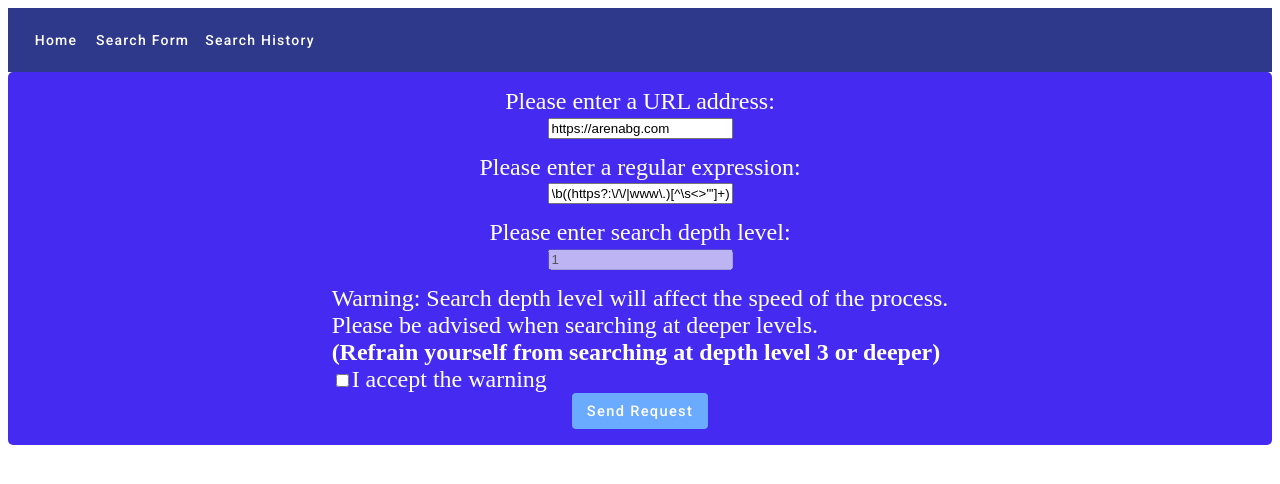
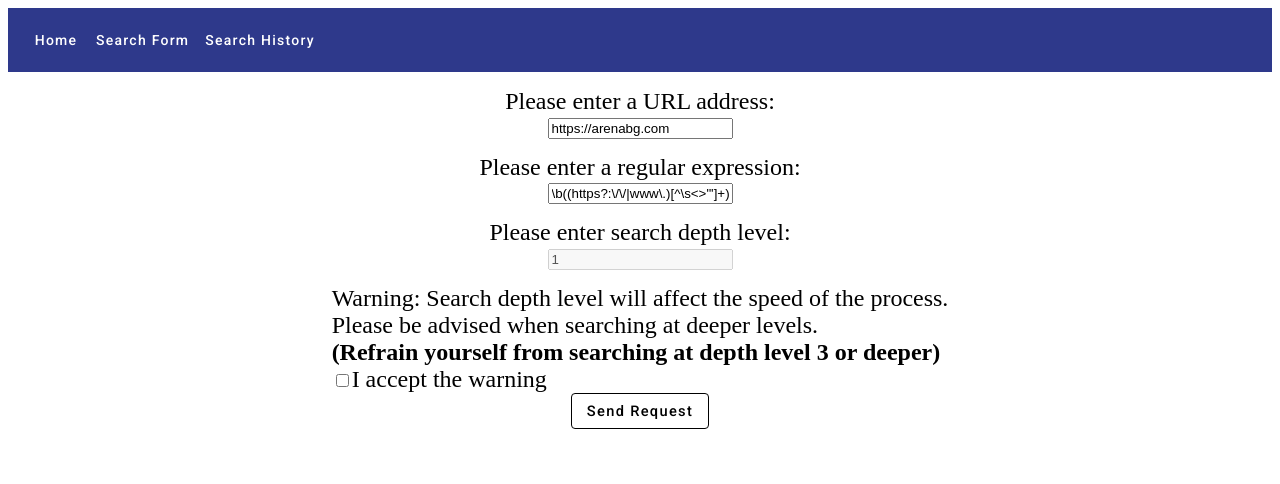
Before and after one commit to Argentfire/Computer_Linguistics_Course_Project, an Angular app in the folder LinkRetrieval.Client/LinkRetrieval/: page /search-form in a window 1280 px wide. Shown: the top 484 px of the page. Built offline with nearby package versions, Linux system fonts and the light colour scheme.

Commit message:
Refactor search form button styles and update label color for improved visibility

```diff
--- a/LinkRetrieval.Client/LinkRetrieval/src/app/@components/search-form/search-form.component.scss
+++ b/LinkRetrieval.Client/LinkRetrieval/src/app/@components/search-form/search-form.component.scss
@@ -6,13 +6,10 @@
     justify-content: center;
     margin: 0 auto;
     padding: 1rem;
-    background-color: #452bf1;
-    // background-color: #f8f9fa;
     border-radius: 5px;
 
     label {
       font-size: 24px;
-      color: white;
       margin-bottom: 2.5px;
     }
 
@@ -21,9 +18,18 @@
     }
 
     .search-form-button {
-      background-color: #6aaaff;
+      border-style: solid;
+      border-width: 1.5px;
+      border-color: black;
+
+      color: black;
       font-size: 11pt;
-      border-style: none;
+    }
+
+    .search-form-button:hover {
+      cursor: pointer;
+      background-color: #2e398b;
+      color: white;
     }
   }
 
```
